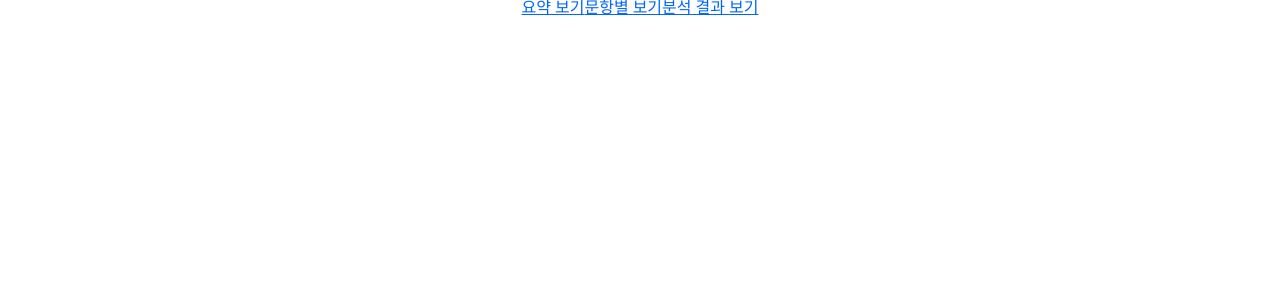
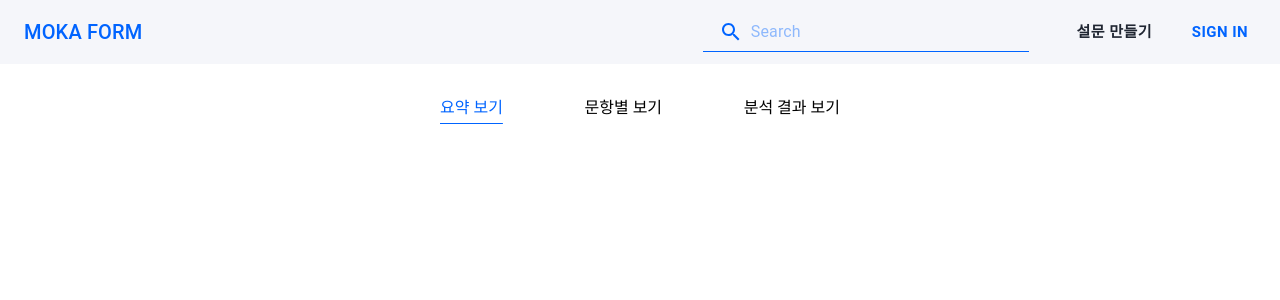
Before and after one commit to moka-team/mokaform-client, a React (Create React App) app: page /survey-stats in a window 1280 px wide. Shown: the top 300 px of the page. Built offline with nearby package versions, Linux system fonts and the light colour scheme; the HTML template or start-up script is replaced by a standard one.

Commit message:
feat : 객관식 / 찬부식 통계 생성

```diff
--- a/package.json
+++ b/package.json
@@ -16,6 +16,7 @@
     "@mui/material": "^5.10.6",
     "@mui/styled-engine-sc": "^5.10.6",
     "@mui/x-date-pickers": "^5.0.4",
+    "@nivo/bar": "^0.80.0",
     "@nivo/core": "^0.80.0",
     "@nivo/pie": "^0.80.0",
     "@reduxjs/toolkit": "^1.8.5",
--- a/src/App.js
+++ b/src/App.js
@@ -10,6 +10,7 @@ import routes from "./routes";
 import { createGlobalStyle } from "styled-components";
 import reset from "styled-reset";
 import SurveyAnalysis from "./pages/surveys/analysis";
+import ByItem from "./pages/surveys/analysis/ByItem";
 
 const GlobalStyle = createGlobalStyle`
   ${reset}
--- a/src/pages/surveys/analysis/ByItem.js
+++ b/src/pages/surveys/analysis/ByItem.js
@@ -1,10 +1,11 @@
 import { ResponsivePie } from "@nivo/pie";
+import { ResponsiveBar } from "@nivo/bar";
+
 import styled from "styled-components";
 import data from "./data";
 
 const Container = styled.div`
   display: flex;
-  height: 100vh;
   flex-direction: column;
 `;
 const Wrapper = styled.div`
@@ -15,24 +16,31 @@ const Title = styled.div`
   text-align: center;
 `;
 
-const PieContainer = styled.div`
-  height: 350px;
+const PieChartContainer = styled.div`
+  height: 500px;
+  width: 500px;
+`;
+const BarChartContainer = styled.div`
+  height: 200px;
+  width: 500px;
 `;
 
 export default function ByItem() {
   return (
     <Container>
       {data.map((item, idx) => (
-        <Wrapper>
+        <Wrapper key={idx}>
           <Title>{idx + 1}번 문항에 대한 분석결과</Title>
-          <PieContainer>
+          {item.question_type === "MULTIPLE_CHOICE" ? (
+            <PieChartContainer>
               <ResponsivePie
-              data={item}
+                data={item.data}
                 margin={{ top: 40, right: 80, bottom: 80, left: 80 }}
                 innerRadius={0.5}
                 padAngle={0.7}
                 cornerRadius={3}
                 activeOuterRadiusOffset={8}
+                colors={{ scheme: "blues" }}
                 borderWidth={1}
                 borderColor={{
                   from: "color",
@@ -74,7 +82,59 @@ export default function ByItem() {
                   },
                 ]}
               />
-          </PieContainer>
+            </PieChartContainer>
+          ) : item.question_type === "OX" ? (
+            <BarChartContainer>
+              <ResponsiveBar
+                data={item.data}
+                keys={["Yes", "No"]}
+                indexBy="count"
+                margin={{ top: 50, right: 50, bottom: 50, left: 50 }}
+                padding={0.3}
+                layout="horizontal"
+                valueScale={{ type: "linear" }}
+                indexScale={{ type: "band", round: true }}
+                colors={{ scheme: "paired" }}
+                borderColor={{
+                  from: "color",
+                  modifiers: [["darker", 1.6]],
+                }}
+                axisTop={null}
+                axisRight={null}
+                axisBottom={null}
+                axisLeft={null}
+                labelSkipWidth={12}
+                labelSkipHeight={12}
+                labelTextColor={{
+                  from: "color",
+                  modifiers: [["darker", 1.6]],
+                }}
+                legends={[
+                  {
+                    dataFrom: "keys",
+                    anchor: "bottom",
+                    direction: "row",
+                    translateX: 50,
+                    justify: false,
+                    itemWidth: 100,
+                    itemHeight: 10,
+                    itemDirection: "left-to-right",
+                    symbolSize: 20,
+                    effects: [
+                      {
+                        on: "hover",
+                        style: {
+                          itemOpacity: 1,
+                        },
+                      },
+                    ],
+                  },
+                ]}
+              />
+            </BarChartContainer>
+          ) : (
+            <div></div>
+          )}
         </Wrapper>
       ))}
     </Container>
--- a/src/pages/surveys/analysis/data.js
+++ b/src/pages/surveys/analysis/data.js
@@ -1,5 +1,7 @@
 const data = [
-  [
+  {
+    question_type: "MULTIPLE_CHOICE",
+    data: [
       {
         id: "1번",
         label: "1번",
@@ -31,7 +33,14 @@ const data = [
         color: "hsl(336, 70%, 50%)",
       },
     ],
-  [
+  },
+  {
+    question_type: "OX",
+    data: [{ Yes: 96, No: 34 }],
+  },
+  {
+    question_type: "MULTIPLE_CHOICE",
+    data: [
       {
         id: "1번",
         label: "1번",
@@ -63,5 +72,41 @@ const data = [
         color: "hsl(336, 70%, 50%)",
       },
     ],
+  },
+  {
+    question_type: "MULTIPLE_CHOICE",
+    data: [
+      {
+        id: "1번",
+        label: "1번",
+        value: 49,
+        color: "hsl(182, 70%, 50%)",
+      },
+      {
+        id: "2번",
+        label: "2번",
+        value: 386,
+        color: "hsl(52, 70%, 50%)",
+      },
+      {
+        id: "3번",
+        label: "3번",
+        value: 218,
+        color: "hsl(212, 70%, 50%)",
+      },
+      {
+        id: "4번",
+        label: "4번",
+        value: 207,
+        color: "hsl(145, 70%, 50%)",
+      },
+      {
+        id: "5번",
+        label: "5번",
+        value: 25,
+        color: "hsl(336, 70%, 50%)",
+      },
+    ],
+  },
 ];
 export default data;
--- a/src/pages/surveys/analysis/index.js
+++ b/src/pages/surveys/analysis/index.js
@@ -1,33 +1,78 @@
-import { Link } from 'react-router-dom';
-import styled from "styled-components"
+import { useEffect, useState } from "react";
+import styled from "styled-components";
+import ByItem from "./ByItem";
+import Header from "../../../components/main/Header";
+
 const Container = styled.div`
   display: flex;
   justify-content: center;
   align-items: center;
   flex-direction: column;
-`
+  margin-top: 100px;
+`;
 
 const LinkWrapper = styled.div`
   display: flex;
-    a{
-        color:#0064FF
+  width: 400px;
+  justify-content: space-between;
+  span {
+    cursor: pointer;
   }
-`
+  span:hover {
+    color: #0064ff;
+    text-decoration: underline;
+    text-underline-offset: 10px;
+  }
+`;
 
-const Wrapper = styled.div``
-function SurveyAnalysis(){
-    return(
+const Wrapper = styled.div`
+  margin-top: 50px;
+`;
+function SurveyAnalysis() {
+  const [type, setType] = useState("case1");
+  const [prevType, setPrevType] = useState(null);
+  const handleClick = (e) => {
+    setType(e.target.id);
+  };
+
+  useEffect(
+    (e) => {
+      let current = document.getElementById(type);
+      current.style.color = " #0064ff";
+      current.style.textDecoration = "underline";
+      current.style.textUnderlineOffset = "10px";
+
+      if (prevType !== null) {
+        let prev = document.getElementById(prevType);
+        prev.style.color = "black";
+        prev.style.textDecoration = "none";
+      }
+
+      setPrevType(type);
+    },
+    [type]
+  );
+  return (
+    <div>
+      <Header />
       <Container>
         <LinkWrapper>
-                <Link to={"/"}>요약 보기</Link>
-                <Link to={"/"}>문항별 보기</Link>
-                <Link to={"/"}>분석 결과 보기</Link>
+          <span id="case1" onClick={handleClick}>
+            요약 보기
+          </span>
+          <span id="case2" onClick={handleClick}>
+            문항별 보기
+          </span>
+          <span id="case3" onClick={handleClick}>
+            분석 결과 보기
+          </span>
         </LinkWrapper>
         <Wrapper>
-
+          {type === "case1" ? <></> : type === "case2" ? <ByItem /> : <></>}
         </Wrapper>
       </Container>
-    )
+    </div>
+  );
 }
 
 export default SurveyAnalysis;
```
Also changed, not shown: 1 other file (tests, documents, lock files or other folders). Lines whose indentation alone changed are shown as unchanged.
